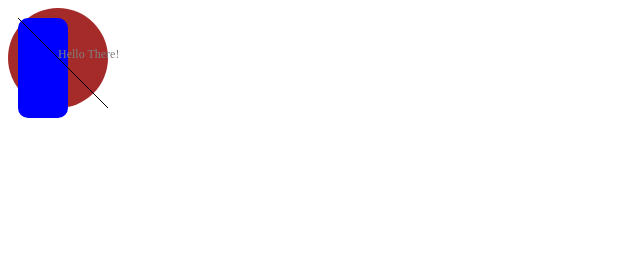
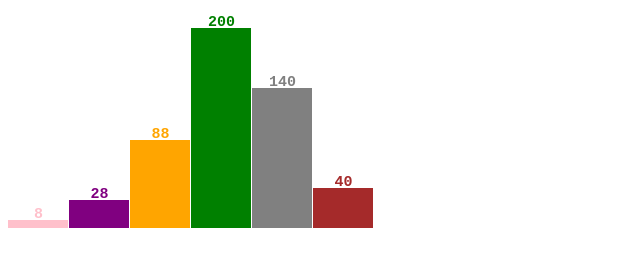
Before and after one commit to yinhan1/D3_Notes, a plain HTML site: page index.html in a window 1280 px wide. Shown: the top 266 px of the page, without its empty margins (0-640 px from the left). Drawn offline with nearby package versions, Linux system fonts and the light colour scheme.

Commit message:
link svg with json file

```diff
--- a/app.js
+++ b/app.js
@@ -2,40 +2,38 @@
 //select div canva and create a selector arrary
 const canvas = d3.select(".canva");
 
-//insert svg element in div canva
+//set up svg size
 const svg = canvas.append("svg")
-                  .attr('width', 300)
-                  .attr('height', 3000);
+                  .attr('width', 600)
+                  .attr('height', 600);
 
-//insert element circlr
-svg.append("circle")
-   .attr('cx', 50)
-   .attr('cy', 50)
-   .attr('r', 50)
-   .attr('fill', "brown");
+//specify svg elements
+const rect = svg.selectAll('rect');
+const text = svg.selectAll('text');
 
-//insert element rectangle
-svg.append("rect")
-   .attr('width', 50)
-   .attr('height', 100)
-   .attr('x', 10)
-   .attr('y', 10)
-   .attr('rx', 10)
-   .attr('ry', 10)
-   .attr('fill', "blue");
+//live server: load json
+d3.json("test.json").then(data =>{
+   console.log(data);
 
-//insert element line
-svg.append("line")
-   .attr('x1', 100)
-   .attr('x2', 10)
-   .attr('y1', 100)
-   .attr('y2', 10)
-   .attr('stroke', "black");
+   //add rect
+   rect.data(data)
+         .enter().append('rect')
+         .attr('fill', (d, i) => d.fill )
+         .attr('width', 60)
+         .attr('height', (d, i) => d.height*2 )
+         .attr('x', (d, i) => i*61 )
+         .attr('y', (d, i) => (220-(d.height*2)) );
 
-//insert element text
-svg.append("text")
-   .text("Hello There!")
-   .attr('font-size', 12)
-   .attr('fill', "grey")
-   .attr('x', 50)
-   .attr('y', 50);
+   //add text
+   text.data(data)
+            .enter().append('text')
+            .text( (d, i)=> d.height*2 )
+            .attr('x', (d, i) => i*61+61/2 )
+            .attr('y', (d, i) => (220-(d.height*2))-2 )
+            .attr('text-anchor', 'middle')
+            .attr('font-family', 'monospace')
+            .attr('font-size', 15)
+            .attr('font-weight', 'bold')
+            .attr('fill', (d, i) => d.fill )
+
+});
--- a/index.html
+++ b/index.html
@@ -2,14 +2,15 @@
 <html lang="en">
 <head>
     <meta charset="UTF-8">
-    <meta name="viewport" content="width=device-width">
+    <meta name="viewport" content="width=device-width, initial-scale=1.0">
     <meta http-equiv="X-UA-Compatible" content="ie=edge">
     <title>D3</title>
     <script src="https://d3js.org/d3.v5.min.js"></script>
 </head>
 <body>
 
-   <div class="canva"></div>
+   <div class="canva">
+   </div>
 
 </body>
 
--- /dev/null
+++ b/test.json
@@ -0,0 +1,8 @@
+[
+    {"width": 25, "height": 4, "fill": "pink"},
+    {"width": 25, "height": 14, "fill": "purple"},
+    {"width": 25, "height": 44, "fill": "orange"},
+    {"width": 25, "height": 100, "fill": "green"},
+    {"width": 25, "height": 70, "fill": "grey"},
+    {"width": 25, "height": 20, "fill": "brown"}
+ ]
```
